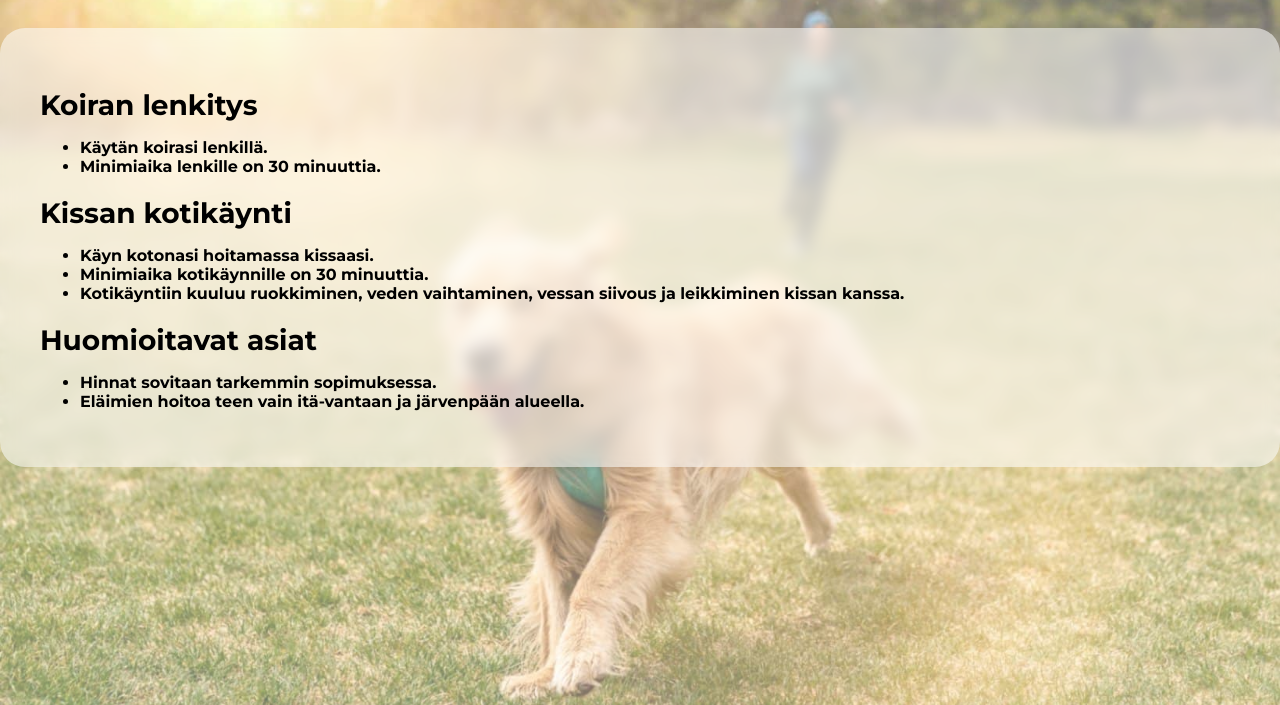
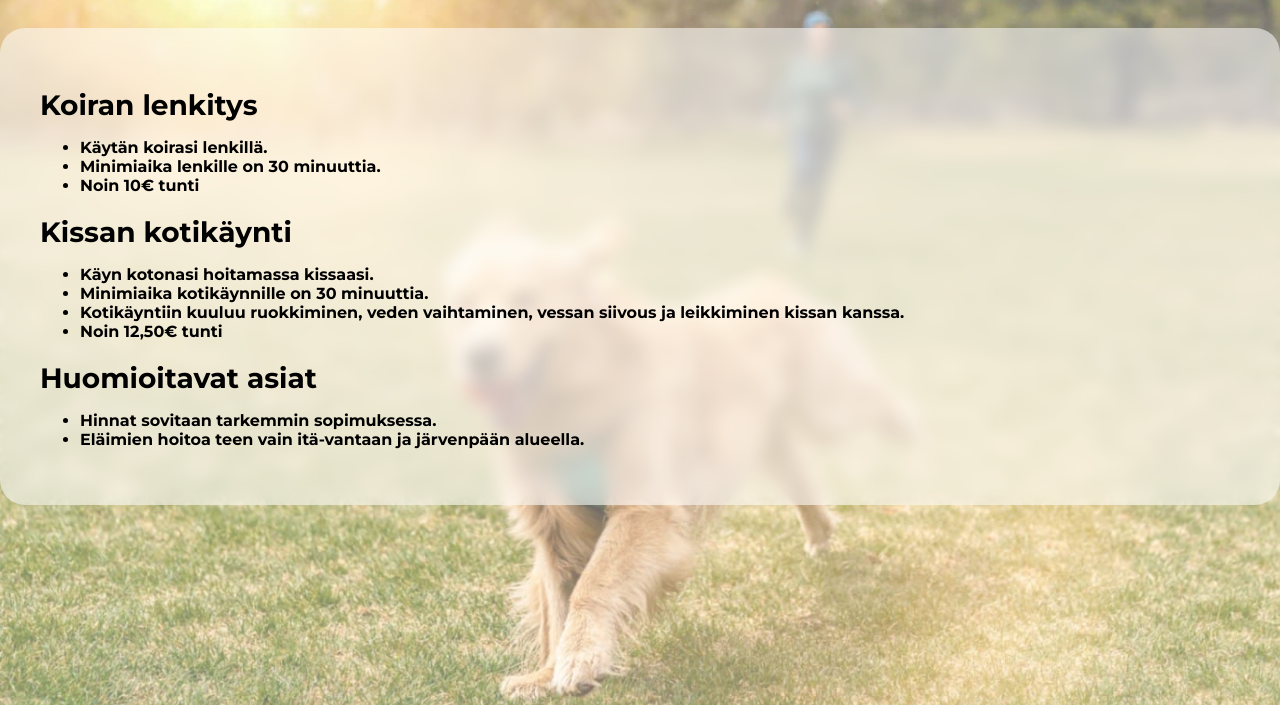
Before and after one commit to konstaa010-maker/konstan-elainhoito, a plain HTML site: page palvelut.html in a window 1280 px wide. Shown: the part 135-840 px from the top of the page. Drawn offline with Linux system fonts and the light colour scheme.

Commit message:
Add pricing information to services in palvelut.html

```diff
--- a/palvelut.html
+++ b/palvelut.html
@@ -18,6 +18,7 @@
     <ul>
         <li>Käytän koirasi lenkillä.</li>
         <li>Minimiaika lenkille on 30 minuuttia.</li>
+        <li>Noin 10€ tunti</li>
     </ul>
 
     <h2 class="service-title">Kissan kotikäynti</h2>
@@ -25,6 +26,7 @@
         <li>Käyn kotonasi hoitamassa kissaasi.</li>
         <li>Minimiaika kotikäynnille on 30 minuuttia.</li>
         <li>Kotikäyntiin kuuluu ruokkiminen, veden vaihtaminen, vessan siivous ja leikkiminen kissan kanssa.</li>
+        <li>Noin 12,50€ tunti</li>
     </ul>
 
     <h2 class="service-title">Huomioitavat asiat</h2>
```
